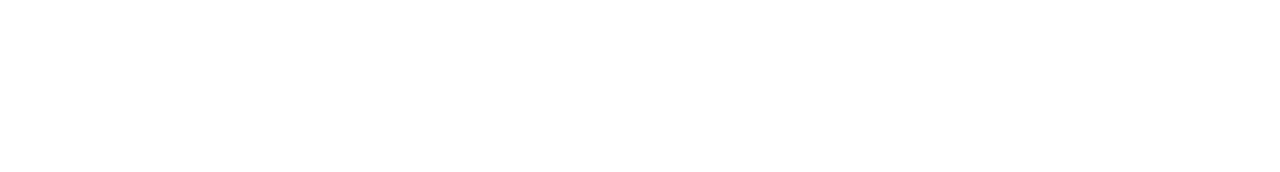
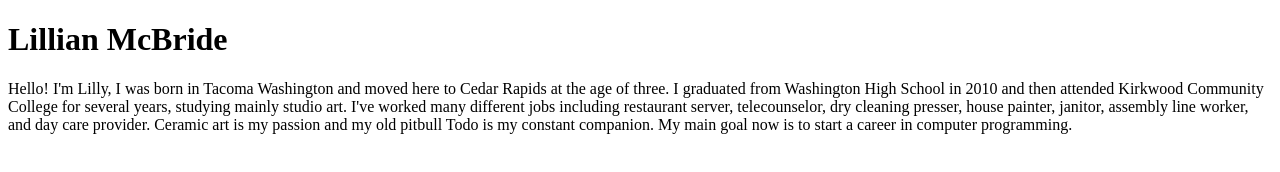
Before and after one commit to lillianvmcbride/about-me, a plain HTML site: page index.html in a window 1280 px wide. Drawn offline with Linux system fonts and the light colour scheme.

Commit message:
intro paragraph

```diff
--- a/index.html
+++ b/index.html
@@ -9,9 +9,12 @@
     <link rel="stylesheet" href="css/reset.css">
   </head>
   <body>
-
-  </body>
-
+    <h1>Lillian McBride</h1>
+    <article>
+      <p>
+        Hello! I'm Lilly, I was born in Tacoma Washington and moved here to Cedar Rapids at the age of three. I graduated from Washington High School in 2010 and then attended Kirkwood Community College for several years, studying mainly studio art. I've worked many different jobs including restaurant server, telecounselor, dry cleaning presser, house painter, janitor, assembly line worker, and day care provider. Ceramic art is my passion and my old pitbull Todo is my constant companion. My main goal now is to start a career in computer programming.
+      </p>
+    </article>
     <script src="js/app.js"></script>
   </body>
 </html>
```
Also changed, not shown: .eslintrc.json (added).
